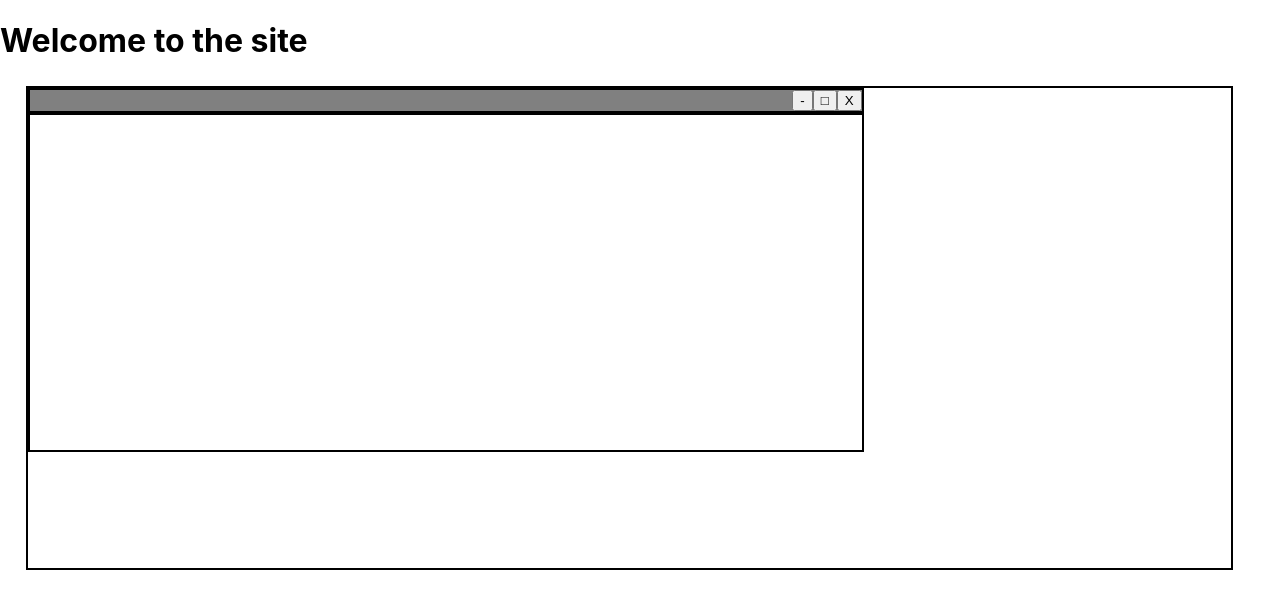
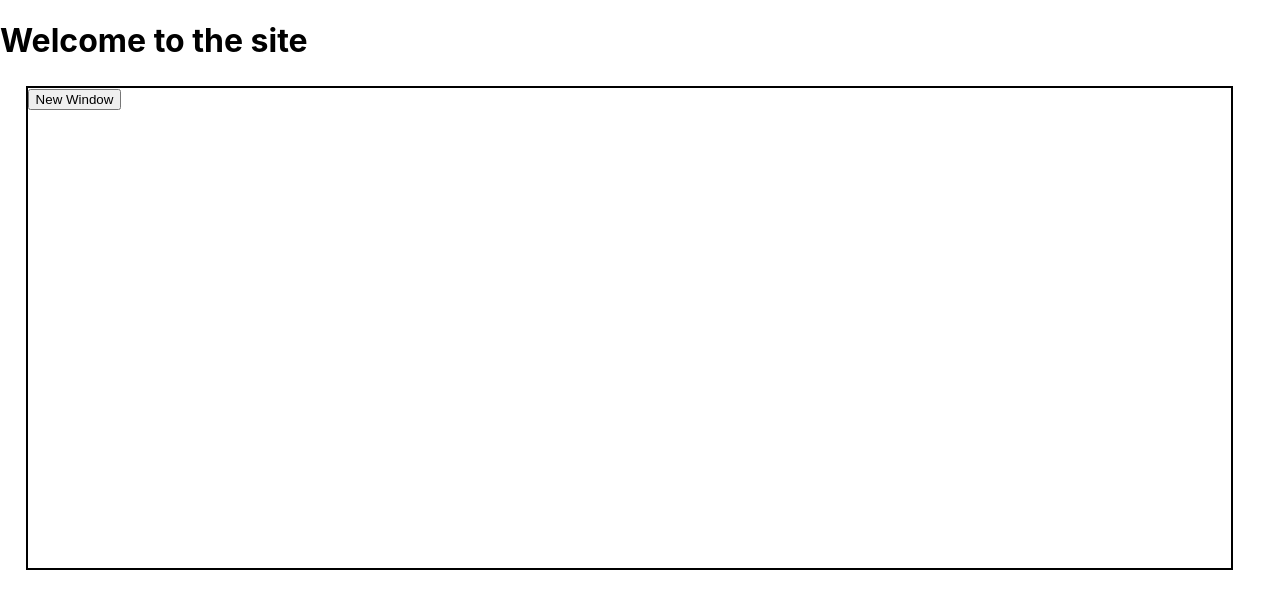
Before and after one commit to SolderFumes/portfolio-site-new, a React (Create React App) app in the folder portfolio-site/: page / in a window 1280 px wide. Shown: the top 608 px of the page. Built offline with nearby package versions, Linux system fonts and the light colour scheme.

Commit message:
Added addWindow button

```diff
--- a/portfolio-site/src/App.css
+++ b/portfolio-site/src/App.css
@@ -25,6 +25,7 @@ html, body {
   border: 2px solid black;
   width: 65%;
   height: 45%;
+  background-color: white;
 }
 
 .dragbar {
@@ -38,6 +39,11 @@ html, body {
   border: 2px solid black;
 }
 
+.newWindow {
+  position: relative;
+  z-index: 999;
+}
+
 .minimize {
   margin-left: auto;
 }
--- a/portfolio-site/src/App.jsx
+++ b/portfolio-site/src/App.jsx
@@ -11,6 +11,8 @@ export default function App() {
 
 function Desktop() {
 	const desktopRef = useRef(null)
+	const [windows, setWindows] = useState([]) // array of windows
+	let highestZ = 1
 	function AppWindow() {
 		const leftOffsetRef = useRef([0, 0])
 		const rightOffsetRef = useRef([0, 0])
@@ -33,6 +35,8 @@ function Desktop() {
 			rightOffsetRef.current = [rightOffsetX, bottomOffsetY]
 			console.log(leftOffsetRef.current)
 			console.log(rightOffsetRef.current)
+
+			appWindowRef.current.style.zIndex = ++highestZ
 			// If something is being dragged, we will always handle mousemove even if the mouse is over another element
 			window.addEventListener('mousemove', dragMove)
 			window.addEventListener('mouseup', stopDragging)
@@ -68,9 +72,17 @@ function Desktop() {
 			</div>
 		)
 	}
+	function handleClick() {
+		const newWindow = {id: Date.now()} // create an object with one attribute so that we can keep track of our windows
+		highestZ++
+		setWindows([...windows, newWindow])
+	}
 	return (
 		<div ref={desktopRef} className="desktop" id="desktop">
-			<AppWindow />
+			<button class="newWindow" onClick={handleClick}>New Window</button>
+			{windows.map((theWindow) => (
+				<AppWindow key={theWindow.id}/>
+			))}
 		</div>
 	)
 }
```
